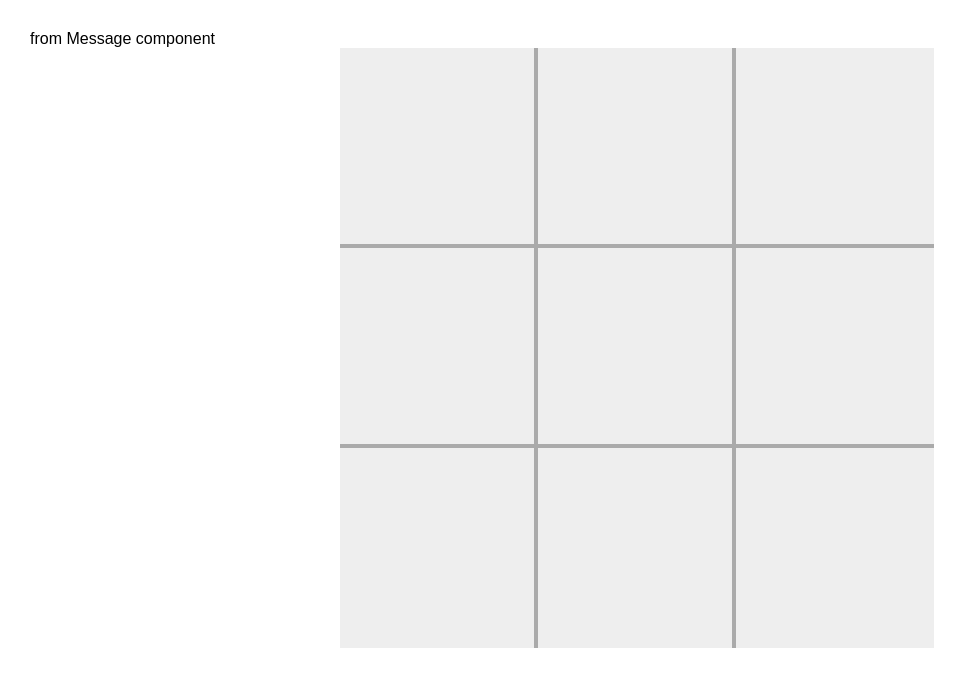
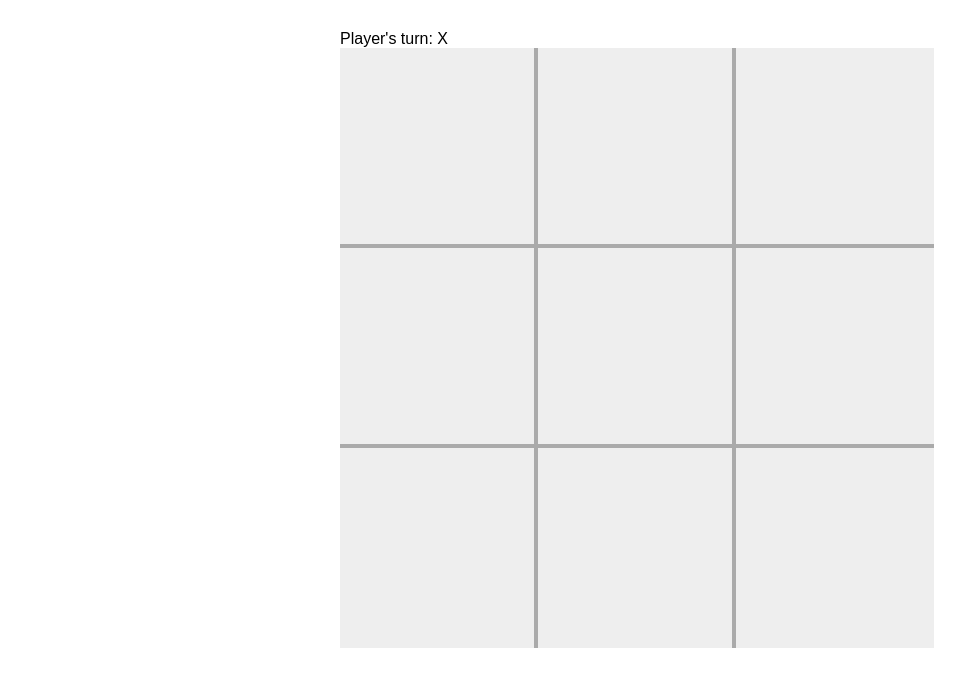
Before and after one commit to msolorio/171105-react-tic-tac-toe, a React app: page / in a window 1280 px wide. Shown: the whole page, without its empty margins (0-967 px from the left). Built offline with nearby package versions, Linux system fonts and the light colour scheme.

Commit message:
add calculate winner logic

```diff
--- a/src/components/App.js
+++ b/src/components/App.js
@@ -14,8 +14,32 @@ class App extends Component {
     this.handleSquareClick = this.handleSquareClick.bind(this);
   }
 
+  calculateWinner() {
+    const winningCombos = [
+      [0, 1, 2],
+      [3, 4, 5],
+      [6, 7, 8],
+      [0, 3, 6],
+      [1, 4, 7],
+      [2, 5, 8],
+      [0, 4, 8],
+      [6, 4, 2]
+    ];
+
+    const squareVals = this.state.squareVals;
+
+    return winningCombos.reduce((winner, combo) => {
+      const [a, b, c] = combo;
+      if (squareVals[a] === squareVals[b] && squareVals[a] === squareVals[c]) {
+        return squareVals[a];
+      }
+      return winner;
+    }, null);
+  }
+
   handleSquareClick(index) {
-    console.log('in handleSquareClick:', index);
+    if (this.calculateWinner()) return;
+    if (this.state.squareVals[index] !== null) return;
 
     const squareValsClone = this.state.squareVals.slice();
     squareValsClone[index] = this.state.xIsNext ? 'X' : 'O';
@@ -29,7 +53,7 @@ class App extends Component {
   render() {
     return (
       <div className="App">
-        <Message />
+        <Message winner={this.calculateWinner()} xIsNext={this.state.xIsNext} />
         <Board squareVals={this.state.squareVals}
           onSquareClick={this.handleSquareClick} />
       </div>
--- a/src/components/Message.js
+++ b/src/components/Message.js
@@ -1,7 +1,17 @@
 import React from 'react';
 
 export default function Message(props) {
+
+  console.log('props.winner:', props.winner);
+
+  function getMessage() {
+    if (props.winner) {
+      return `Winner: ${props.winner}`;
+    }
+    return `Player's turn: ${props.xIsNext ? 'X' : 'O'}`;
+  }
+
   return (
-    <div className="Message">from Message component</div>
+    <div className="Message">{getMessage()}</div>
   );
 }
--- a/src/index.css
+++ b/src/index.css
@@ -1,12 +1,16 @@
 body {
   margin: 0;
+  font-family: sans-serif;
+}
+
+.App {
+  max-width: 600px;
+  margin: 0 auto;
   padding: 30px;
-  font-family: sans-serif;
 }
 
 .Board {
   display: flex;
-  max-width: 600px;
   margin: 0 auto;
   flex-wrap: wrap;
 }
```
